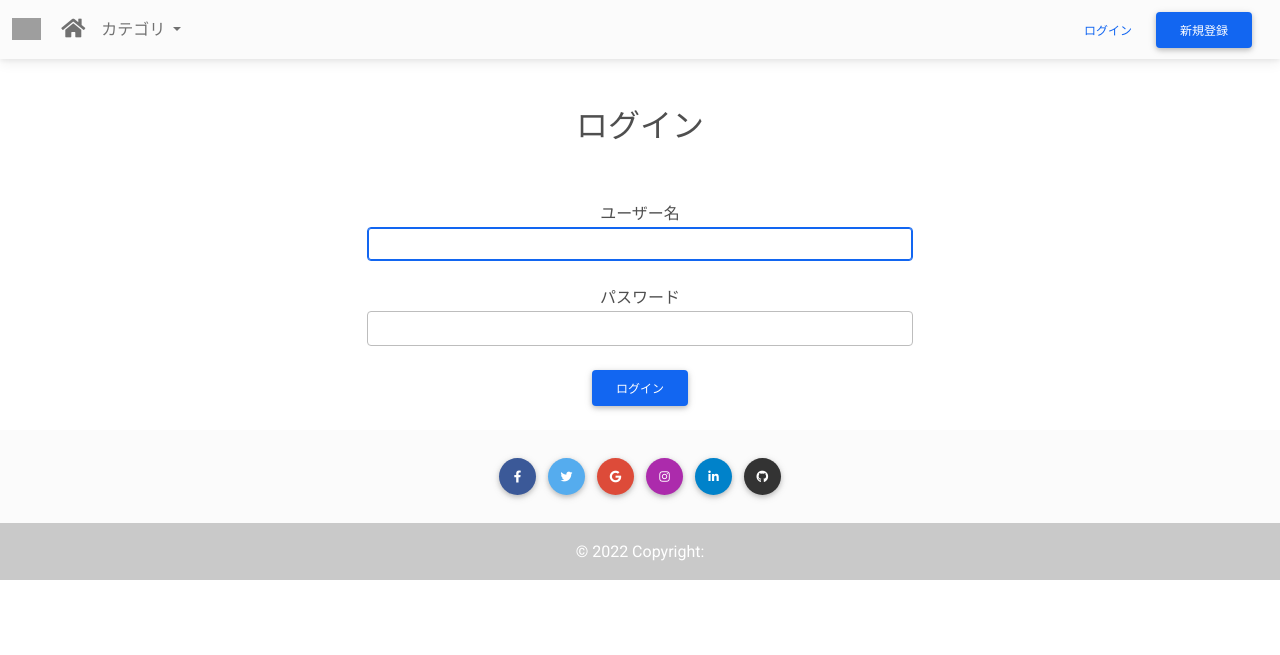
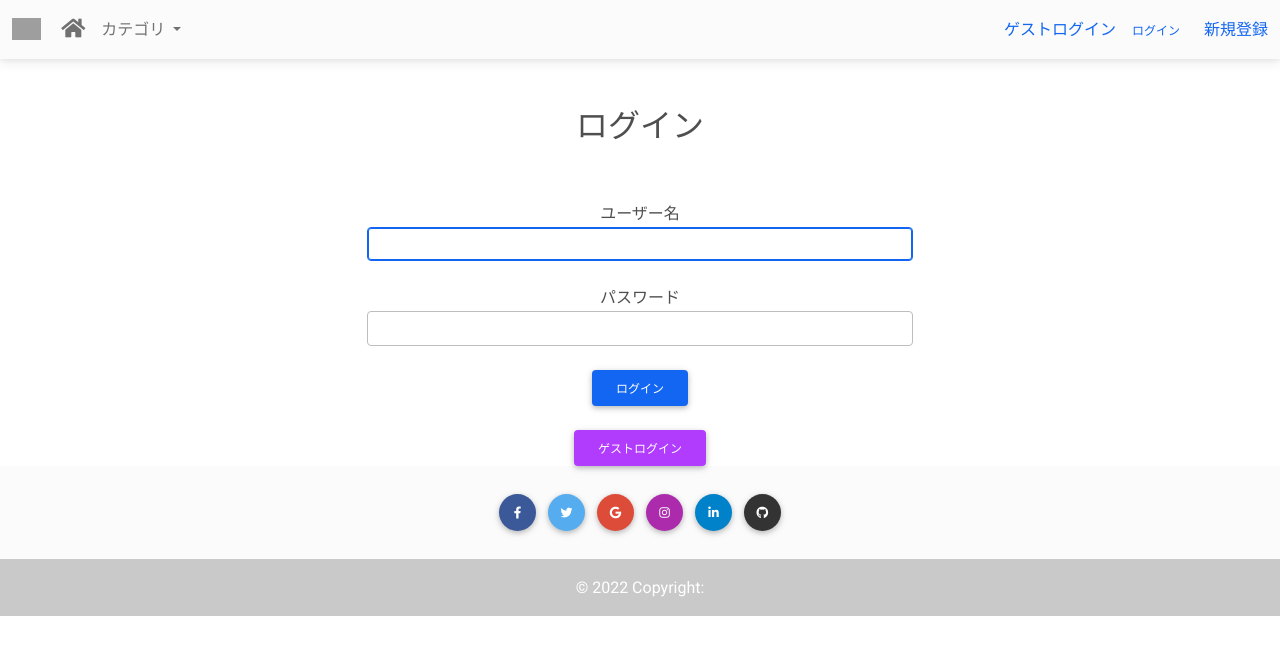
Before and after one commit to uk-m/django-app, a Django app: page /login in a window 1280 px wide. Shown: the top 655 px of the page. Run offline with Django 3.2, Linux system fonts and the light colour scheme; data that the repository does not hold is empty; grey boxes are pictures that could not be loaded.

Commit message:
ゲストログイン

```diff
--- a/myapp/models.py
+++ b/myapp/models.py
@@ -35,3 +35,7 @@ class Post(models.Model):
 class Like(models.Model):
   post = models.ForeignKey(Post, verbose_name="投稿", on_delete=models.CASCADE)
   user = models.ForeignKey(User, verbose_name="likeしたユーザー", on_delete=models.CASCADE)
+
+class CustomUser(User):
+   class Meta:
+    verbose_name_plural = 'CustomUser'
--- a/myapp/templates/myapp/base.html
+++ b/myapp/templates/myapp/base.html
@@ -76,10 +76,11 @@
                 <button class="btn btn-primary" type="submit"><i class="fas fa-search"></i></button>
               </form>
             {% else %}
+              <a href="{% url 'guest_login' %}">ゲストログイン</a>
               <a class="btn btn-link px-3 me-2" href="{% url 'myapp:login' %}">
                 ログイン
               </a>
-              <a type="button" class="btn btn-primary me-3" href="{% url 'myapp:signup' %}">
+              <a href="{% url 'myapp:signup' %}">
                 新規登録
               </a>
             {% endif %}
--- a/myapp/templates/myapp/login.html
+++ b/myapp/templates/myapp/login.html
@@ -16,6 +16,7 @@
       {% endfor %}
       <button type="submit" class="btn btn-primary mb-4">ログイン</button>
     </form>
+    <a href="{% url 'guest_login' %}" class="btn btn-secondary">ゲストログイン</a>
   </div>
 </div>
 {% endblock %}
--- a/myapp/urls.py
+++ b/myapp/urls.py
@@ -16,4 +16,5 @@ urlpatterns = [
   path('category_list', views.CategoryList.as_view(), name='category_list'),
   path('category_detail/<str:name_en>', views.CategoryDetail.as_view(), name='category_detail'),
   path('search', views.Search, name='search'),
+  path('guest_login/', views.guest_login, name = 'guest_login'),
 ]
--- a/myapp/views.py
+++ b/myapp/views.py
@@ -11,6 +11,7 @@ from django.contrib.auth.mixins import LoginRequiredMixin, UserPassesTestMixin
 from django.contrib.auth.decorators import login_required
 from django.db.models import Q
 from django.core.paginator import Paginator
+from users.models import CustomUser
 
 
 class OnlyMyPostMixin(UserPassesTestMixin):
@@ -130,3 +131,8 @@ def Search(request):
 
     params = { 'search_list': search_list, }
     return render(request, 'myapp/search.html', params)
+
+def guest_login(request):
+  guest_user = CustomUser.objects.get(email='guestuser@example.com')
+  login(request, guest_user, backend='django.contrib.auth.backends.ModelBackend')
+  return redirect('myapp:index')
```
